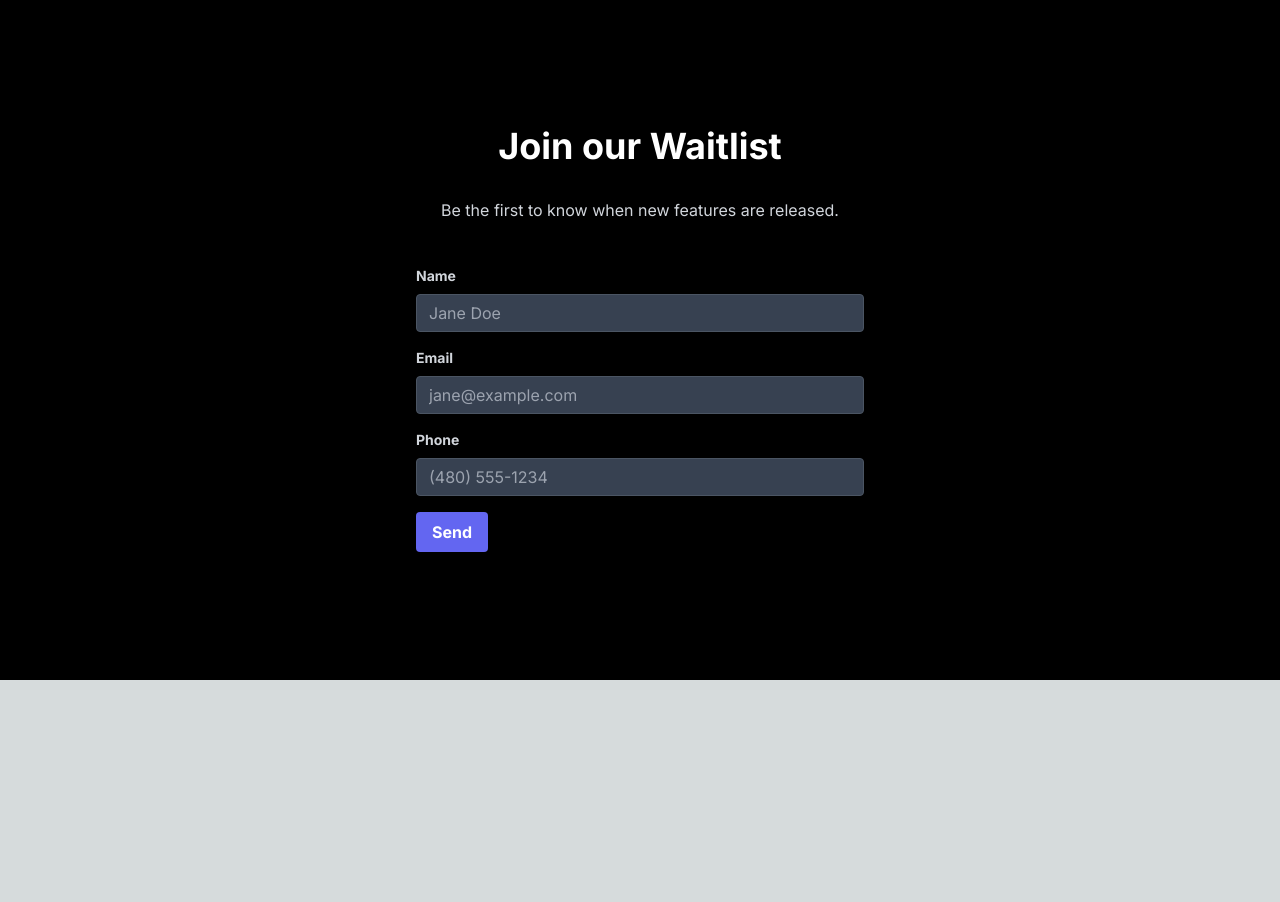
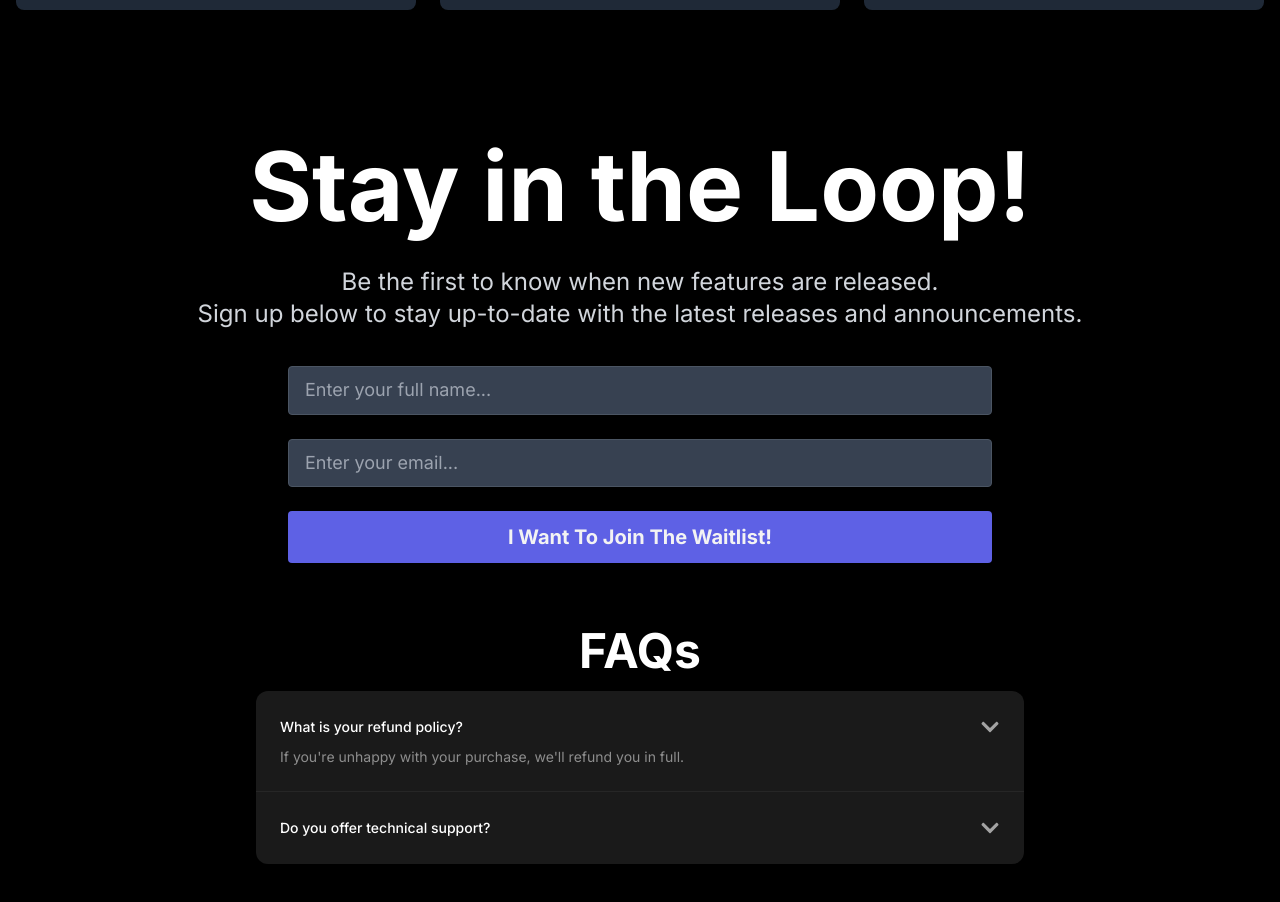
Before and after one commit to promptengineers-ai/website, a Next.js app: page / in a window 1280 px wide. Shown: the part 2649-3551 px from the top of the page. Before the commit the page ends 3329 px from the top, so only its background shows below. Built offline with nearby package versions, Linux system fonts and the light colour scheme.

Commit message:
Has FAQs, just need to add the actual questions'

```diff
--- a/package.json
+++ b/package.json
@@ -10,6 +10,7 @@
   },
   "dependencies": {
     "@ducanh2912/next-pwa": "^10.2.5",
+    "@headlessui/react": "^2.1.2",
     "dompurify": "^3.0.8",
     "html-react-parser": "^5.1.7",
     "isomorphic-dompurify": "^2.3.0",
--- a/src/sections/ContactSection.tsx
+++ b/src/sections/ContactSection.tsx
@@ -2,6 +2,12 @@
 import { useState } from "react";
 import { apiClient } from "@/utils/client";
 import InputMask from "react-input-mask";
+import {
+  Disclosure,
+  DisclosureButton,
+  DisclosurePanel,
+} from "@headlessui/react";
+import { FaChevronDown as ChevronDownIcon } from "react-icons/fa";
 
 const initState = {
   payload: {
@@ -37,33 +43,28 @@ const ContactSection = () => {
   return (
     <div id="contact" className="bg-black py-20">
       <div className="container mx-auto px-3">
-        <h2 className="mb-8 text-center text-4xl font-bold text-white">
-          Join our Waitlist
+        <h2 className="mb-8 text-center text-4xl font-bold text-white md:text-8xl">
+          Stay in the Loop!
         </h2>
-        <p className="mb-5 text-center text-base text-gray-300">
-          Be the first to know when new features are released.
-
+        <p className="mb-3 text-center text-2xl text-gray-300">
+          Be the first to know when new features are released. <br />
+          Sign up below to stay up-to-date with the latest releases and
+          announcements.
         </p>
 
         <div className="flex justify-center">
-          <div className="w-full max-w-lg">
+          <div className="w-full max-w-3xl">
             <form
               className="mb-4 rounded-lg px-8 pb-8 pt-6 shadow-lg"
               onSubmit={handleSubmit}
             >
-              <div className="mb-4">
-                <label
-                  className="mb-2 block text-sm font-bold text-gray-300"
-                  htmlFor="name"
-                >
-                  Name
-                </label>
+              <div className="mb-6">
                 <input
                   required
-                  className="focus:shadow-outline w-full appearance-none rounded border border-gray-600 bg-gray-700 px-3 py-2 leading-tight text-gray-300 shadow focus:outline-none"
+                  className="focus:shadow-outline w-full appearance-none rounded border border-gray-600 bg-gray-700 px-4 py-3 text-lg leading-tight text-gray-300 shadow focus:outline-none"
                   id="name"
                   type="text"
-                  placeholder="Jane Doe"
+                  placeholder="Enter your full name..."
                   onChange={(e) =>
                     setPayload((prev) => ({ ...prev, Name: e.target.value }))
                   }
@@ -71,19 +72,13 @@ const ContactSection = () => {
                   value={payload.Name}
                 />
               </div>
-              <div className="mb-4">
-                <label
-                  className="mb-2 block text-sm font-bold text-gray-300"
-                  htmlFor="email"
-                >
-                  Email
-                </label>
+              <div className="mb-6">
                 <input
                   required
-                  className="focus:shadow-outline w-full appearance-none rounded border border-gray-600 bg-gray-700 px-3 py-2 leading-tight text-gray-300 shadow focus:outline-none"
+                  className="focus:shadow-outline w-full appearance-none rounded border border-gray-600 bg-gray-700 px-4 py-3 text-lg leading-tight text-gray-300 shadow focus:outline-none"
                   id="email"
                   type="email"
-                  placeholder="jane@example.com"
+                  placeholder="Enter your email..."
                   onChange={(e) =>
                     setPayload((prev) => ({ ...prev, Email: e.target.value }))
                   }
@@ -91,13 +86,7 @@ const ContactSection = () => {
                   value={payload.Email}
                 />
               </div>
-              <div className="mb-4">
-                <label
-                  className="mb-2 block text-sm font-bold text-gray-300"
-                  htmlFor="phone"
-                >
-                  Phone
-                </label>
+              {/* <div className="mb-6">
                 <InputMask
                   mask="(999) 999-9999"
                   value={payload.Phone}
@@ -105,35 +94,15 @@ const ContactSection = () => {
                     setPayload((prev) => ({ ...prev, Phone: e.target.value }))
                   }
                   disabled={loading}
-                  className="focus:shadow-outline w-full appearance-none rounded border border-gray-600 bg-gray-700 px-3 py-2 leading-tight text-gray-300 shadow focus:outline-none"
+                  className="focus:shadow-outline w-full appearance-none rounded border border-gray-600 bg-gray-700 px-4 py-3 text-lg leading-tight text-gray-300 shadow focus:outline-none"
                   id="phone"
                   type="tel"
-                  placeholder="(480) 555-1234"
+                  placeholder="Enter your phone number..."
                 />
-              </div>
-              {/* <div className="mb-6">
-                <label
-                  className="mb-2 block text-sm font-bold text-gray-300"
-                  htmlFor="message"
-                >
-                  Message
-                </label>
-                <textarea
-                  required
-                  className="focus:shadow-outline w-full appearance-none rounded border border-gray-600 bg-gray-700 px-3 py-2 leading-tight text-gray-300 shadow focus:outline-none"
-                  id="message"
-                  rows={4}
-                  placeholder="How can we help you?"
-                  onChange={(e) =>
-                    setPayload((prev) => ({ ...prev, Message: e.target.value }))
-                  }
-                  disabled={loading}
-                  value={payload.Message}
-                ></textarea>
               </div> */}
               <div className="flex items-center justify-between">
                 <button
-                  className="focus:shadow-outline flex items-center justify-center gap-2 rounded bg-indigo-500 px-4 py-2 font-bold text-white transition-colors duration-150 hover:bg-indigo-700 focus:outline-none"
+                  className="focus:shadow-outline flex w-full animate-pulse items-center justify-center gap-2 rounded bg-indigo-500 px-4 py-3 text-xl font-bold text-white transition-all duration-150 hover:animate-none hover:bg-indigo-700 focus:outline-none"
                   type="submit"
                 >
                   {loading ? (
@@ -144,11 +113,42 @@ const ContactSection = () => {
                       </div>
                     </>
                   ) : (
-                    "Send"
+                    "I Want To Join The Waitlist!"
                   )}
                 </button>
               </div>
             </form>
+
+            <div className="mt-8">
+              <h3 className="mb-4 text-center text-5xl font-bold text-white">
+                FAQs
+              </h3>
+              <div className="mx-auto w-full max-w-4xl divide-y divide-white/5 rounded-xl bg-white/10">
+                <Disclosure as="div" className="p-6" defaultOpen={true}>
+                  <DisclosureButton className="group flex w-full items-center justify-between">
+                    <span className="text-sm/6 font-medium text-white group-hover:text-white/80">
+                      What is your refund policy?
+                    </span>
+                    <ChevronDownIcon className="size-5 fill-white/60 group-open:rotate-180 group-hover:fill-white/50" />
+                  </DisclosureButton>
+                  <DisclosurePanel className="mt-2 text-sm/5 text-white/50">
+                    If you're unhappy with your purchase, we'll refund you in
+                    full.
+                  </DisclosurePanel>
+                </Disclosure>
+                <Disclosure as="div" className="p-6">
+                  <DisclosureButton className="group flex w-full items-center justify-between">
+                    <span className="text-sm/6 font-medium text-white group-hover:text-white/80">
+                      Do you offer technical support?
+                    </span>
+                    <ChevronDownIcon className="size-5 fill-white/60 group-open:rotate-180 group-hover:fill-white/50" />
+                  </DisclosureButton>
+                  <DisclosurePanel className="mt-2 text-sm/5 text-white/50">
+                    No.
+                  </DisclosurePanel>
+                </Disclosure>
+              </div>
+            </div>
           </div>
         </div>
       </div>
--- a/src/sections/ProjectSection.tsx
+++ b/src/sections/ProjectSection.tsx
@@ -41,7 +41,7 @@ const ProjectSection = () => {
   return (
     <section className="bg-black py-12" id="projects">
       <div className="container mx-auto px-4">
-        <h2 className="mb-8 text-3xl font-semibold text-white">Community First</h2>
+        <h2 className="mb-8 text-4xl md:text-5xl font-semibold text-white">Community First</h2>
         <div className="grid grid-cols-1 gap-6 sm:grid-cols-2 lg:grid-cols-3">
           {currentProjects.map((project, index) => (
             <div
```
Also changed, not shown: 1 other file (tests, documents, lock files or other folders).
